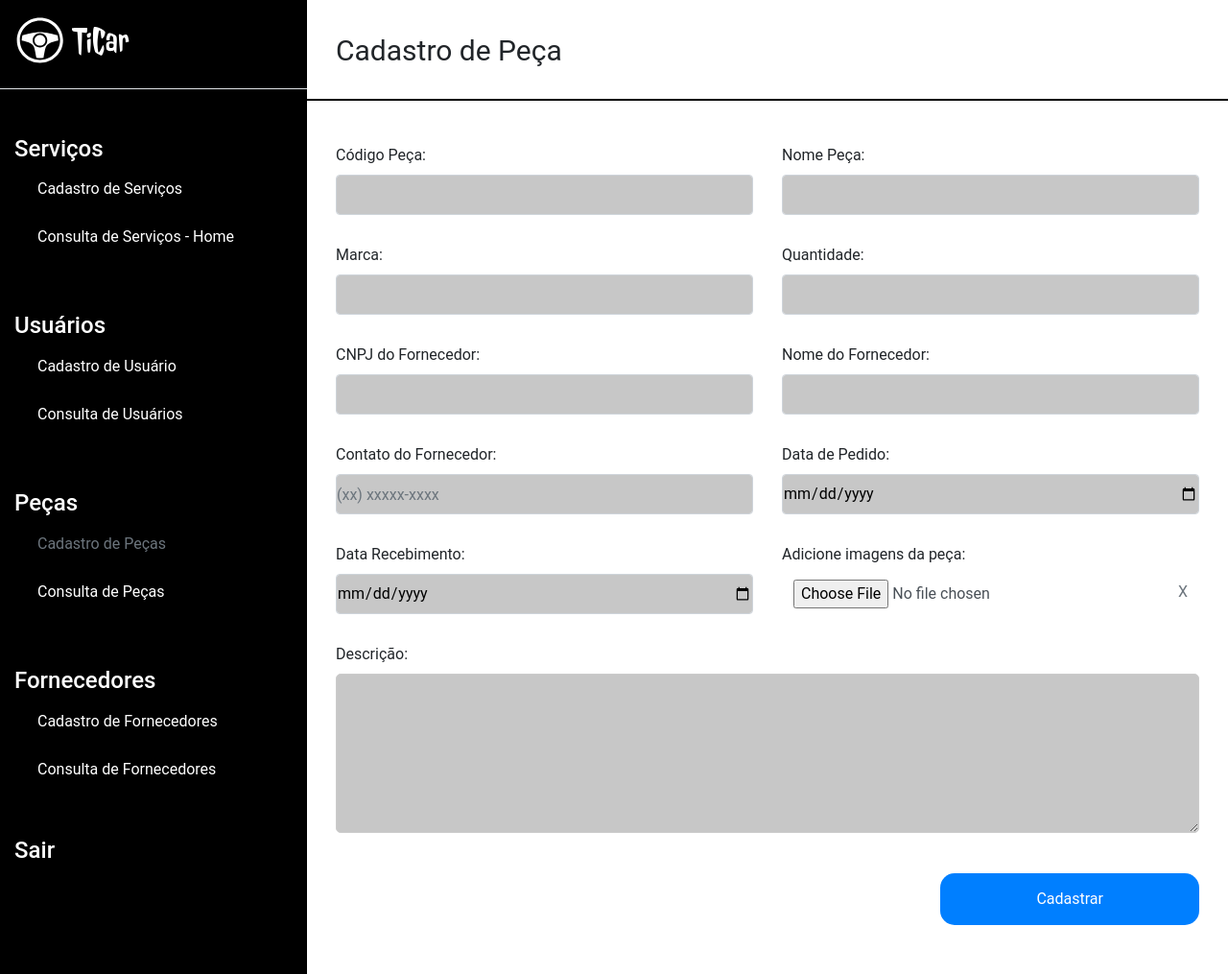
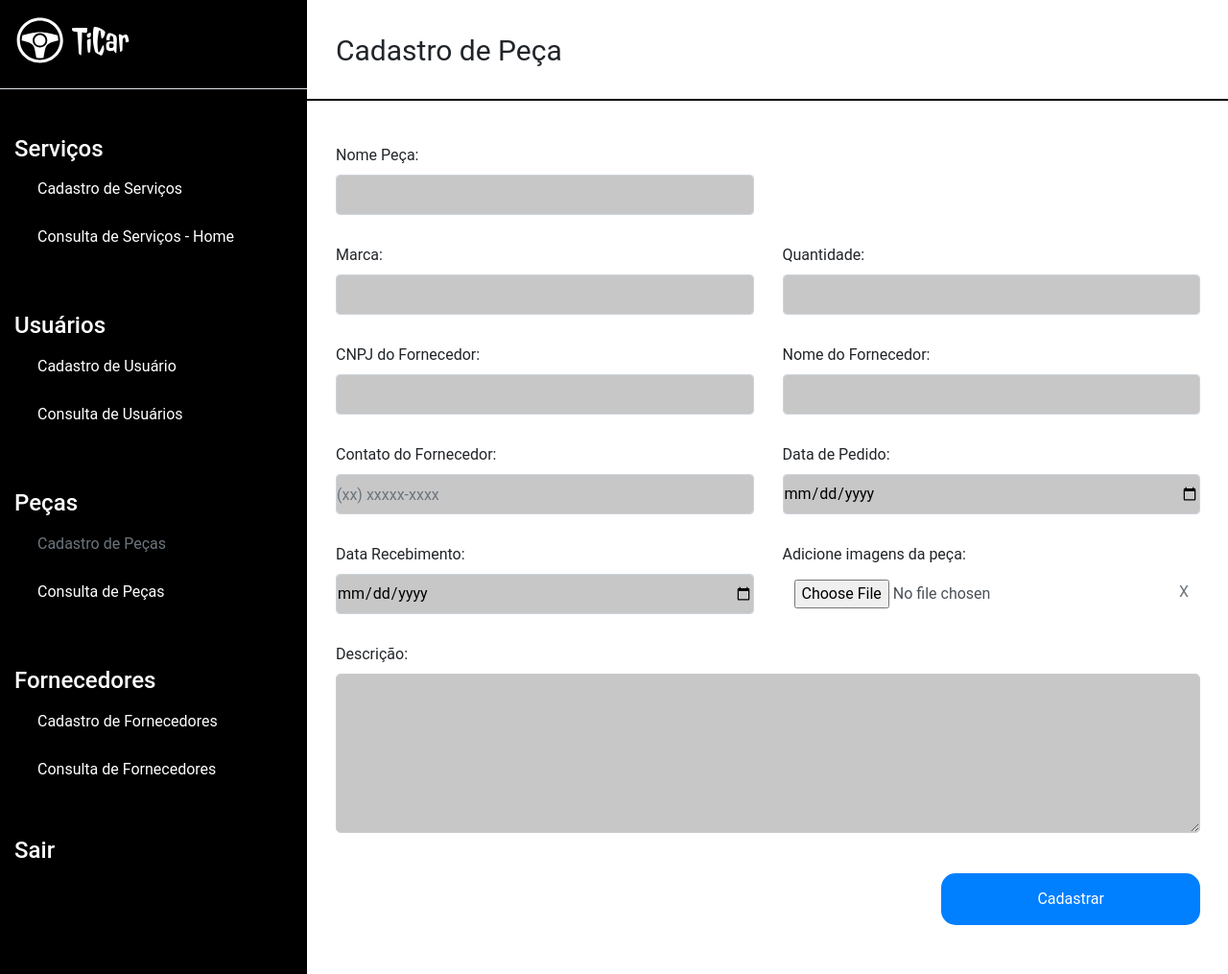
Before and after one commit to Allysson1/Sistema-Gerenciador-de-Oficinas, a PHP site: page /cadastroPeca.php in a window 1280 px wide. Shown: the whole page at 96% size. Run offline with PHP 8.4, Linux system fonts and the light colour scheme.

Commit message:
cadastro de peças

```diff
--- a/views/cadastroPeca.php
+++ b/views/cadastroPeca.php
@@ -22,61 +22,61 @@
         </div>
 
         <section class="section-content">
-            <form>
+            <form action="../models/Code_Peca.php" method="POST" class="ml-3 ml-md-3 ml-lg-3 col-12 col-lg-12">
                 <div class="row">
                     <div class="col-12" style="display: flex; margin-bottom: 30px; margin-top: 45px">
-                        <div class="col-6">
+                        <!-- <div class="col-6">
                             <label for="codpeca">Código Peça:</label>
                             <input type="text" name="username" class="form-control campoDigitarCadasServico">
-                        </div>
+                        </div>                            -->
                         <div class="col-6">
                             <label for="nomepeça">Nome Peça:</label>
-                            <input type="text" name="username" class="form-control campoDigitarCadasServico">
+                            <input type="text" name="NomePeca" class="form-control campoDigitarCadasServico">
                         </div>
                     </div>
 
                     <div class="col-12" style="display: flex; margin-bottom: 30px;">
                         <div class="col-6">
                             <label for="marca">Marca:</label>
-                            <input type="text" name="username" class="form-control campoDigitarCadasServico">
+                            <input type="text" name="MarcaPeca" class="form-control campoDigitarCadasServico">
                         </div>
                         <div class="col-6">
                             <label for="quantidade">Quantidade:</label>
-                            <input type="text" name="username" class="form-control campoDigitarCadasServico">
+                            <input type="text" name="QtdPeca" class="form-control campoDigitarCadasServico">
                         </div>
                     </div>
 
                     <div class="col-12" style="display: flex; margin-bottom: 30px;">
                         <div class="col-6">
                             <label for="cnpjfornecedor">CNPJ do Fornecedor:</label>
-                            <input type="text" name="username" class="form-control campoDigitarCadasServico">
+                            <input type="text" name="CnpjForncedor" class="form-control campoDigitarCadasServico">
                         </div>
                         <div class="col-6">
                             <label for="nomefornecedor">Nome do Fornecedor:</label>
-                            <input type="text" name="username" class="form-control campoDigitarCadasServico">
+                            <input type="text" name="NomeFornecedor" class="form-control campoDigitarCadasServico">
                         </div>
                     </div>
 
                     <div class="col-12" style="display: flex; margin-bottom: 30px;">
                         <div class="col-6">
                             <label for="telefone">Contato do Fornecedor:</label>
-                            <input type="tel" id="telefone" class="form-control campoDigitarCadasServico" required placeholder="(xx) xxxxx-xxxx">
+                            <input type="tel" name="TelFonecedor" class="form-control campoDigitarCadasServico" required placeholder="(xx) xxxxx-xxxx">
                         </div>
                         <div class="col-6">
                             <label for="datapedido">Data de Pedido:</label>
-                            <input type="date" name="username" class="form-control campoDigitarCadasServico">
+                            <input type="date" name="DataPedido" class="form-control campoDigitarCadasServico">
                         </div>
                     </div>
 
                     <div class="col-12" style="display: flex; margin-bottom: 30px;">
                         <div class="col-6">
                             <label for="datarecebimento">Data Recebimento:</label>
-                            <input type="date" name="username" class="form-control campoDigitarCadasServico">
+                            <input type="date" name="DataRecebimento" class="form-control campoDigitarCadasServico">
                         </div>
                         <div class="col-6">
                             <label for="fotopeca">Adicione imagens da peça:</label>
                             <div class="input-group">
-                                <input type="file" class="form-control" style = "border: none;" accept="image/*">
+                                <input type="file" name="ImagemPeca" class="form-control" style = "border: none;" accept="image/*">
                                 <button class="btn btn-outline-secondary excluirFoto, border-0" type ="reset">X</button>
                             </div>
                         </div>
@@ -85,12 +85,12 @@
                     <div class="col-12" style="display: flex; margin-bottom: 20px;">
                         <div class="col-12">
                             <label for="username">Descrição:</label>
-                            <textarea class="campoObservacoesCadasServico" name="descricoes" rows="6" cols="50"></textarea>
+                            <textarea class="campoObservacoesCadasServico" name="DescricaoPeca" rows="6" cols="50"></textarea>
                         </div>
                     </div>
 
                     <div class="col-12 text-right">
-                        <button type="submit" class="botaoOrdem">Cadastrar</button>
+                        <button type="submit" name="SavePeca" class="botaoOrdem">Cadastrar</button>
                     </div>
 
                 </div>
```
Also changed, not shown: models/Code_Peca.php (added, +9 -0 lines).
